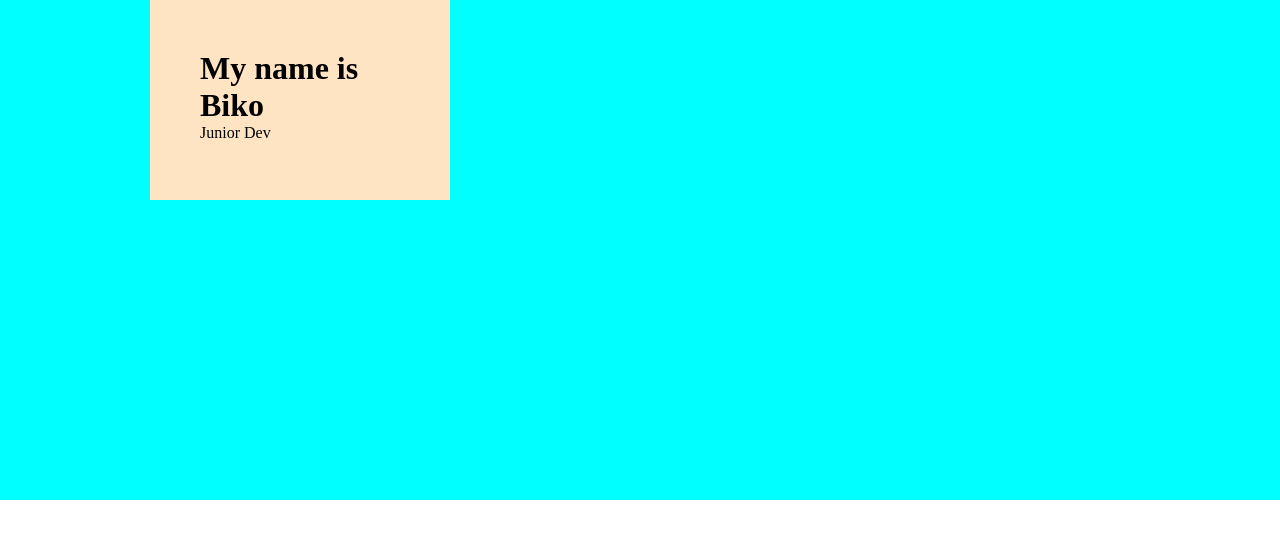
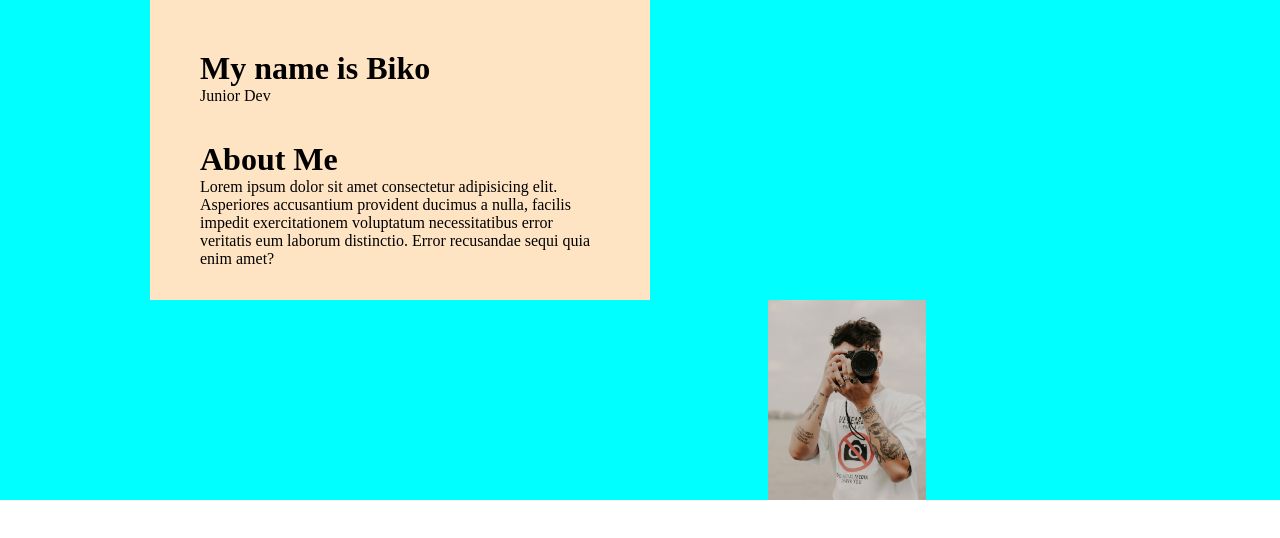
Before and after one commit to Blaisehala/Halaprofile, a plain HTML site: page index.html in a window 1280 px wide. Drawn offline with Linux system fonts and the light colour scheme.

Commit message:
addition of image

```diff
--- a/index.html
+++ b/index.html
@@ -13,15 +13,20 @@
 
 <body>
 
- <div class="bigdiv">
-<div class="steve">
- <h1>My name is Biko</h1>
-<p>Junior Dev</p>
+  <div class="bigdiv">
+    <div class="steve">
+      <h1>My name is Biko</h1>
+      <p>Junior Dev</p><br><br>
 
+      <h1>About Me</h1>
+      <p>Lorem ipsum dolor sit amet consectetur adipisicing elit. Asperiores accusantium provident ducimus a nulla,
+        facilis impedit exercitationem voluptatum necessitatibus error veritatis eum laborum distinctio. Error
+        recusandae sequi quia enim amet?</p>
 
-</div>
+    </div>
+    <img src="./images/pexels-shottbydani-10492314.jpg" alt="biko image">
 
- </div>
+  </div>
 
 
 
--- a/style.css
+++ b/style.css
@@ -7,13 +7,23 @@
 .bigdiv{
 
   background-color:aqua;
-  height: 500px;
+height: 500px;
 }
 
 .steve{
   background-color: bisque;
-  height: 200px;
-  width: 300px;
+  height: 300px;
+  width: 500px;
   margin-left: 150px;
   padding: 50px;
+  /* float: right; */
 }
+
+img{
+  height: 200px;
+/* float: right; */
+margin-left: 60%;
+margin-bottom: 50px;
+
+
+}
```
Also changed, not shown: images/pexels-shottbydani-10492314.jpg (added).
